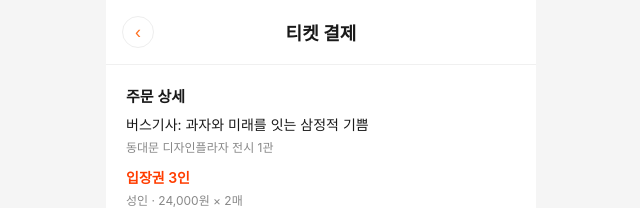
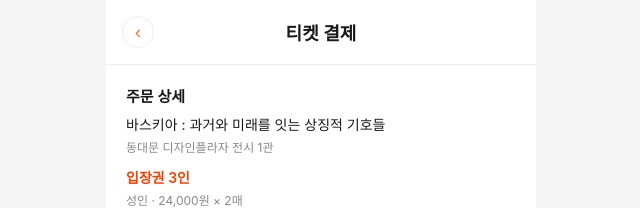
Before and after one commit to minji212657/CATCHMIND, a React (Create React App) app: page / in a window 1280 px wide. Both pictures are taken after a click on the button "예매하기". Shown: the top 208 px of the page, without its empty margins (319-959 px from the left). Built offline with nearby package versions, Linux system fonts and the light colour scheme.

Commit message:
티켓결제 주문상세 이름 변경

```diff
--- a/src/TicketPaymentScreen.js
+++ b/src/TicketPaymentScreen.js
@@ -48,7 +48,7 @@ function TicketPaymentScreen({ adult = 0, youth = 0, totalPrice = 0, onBack, onP
         {/* 주문 상세 */}
         <section className="payment-section">
           <h2 className="payment-title">주문 상세</h2>
-          <p className="payment-main">버스기사: 과자와 미래를 잇는 삼정적 기쁨</p>
+          <p className="payment-main">바스키아 : 과거와 미래를 잇는 상징적 기호들</p>
           <p className="payment-subtitle">동대문 디자인플라자 전시 1관</p>
 
           <div className="payment-ticket">
```
